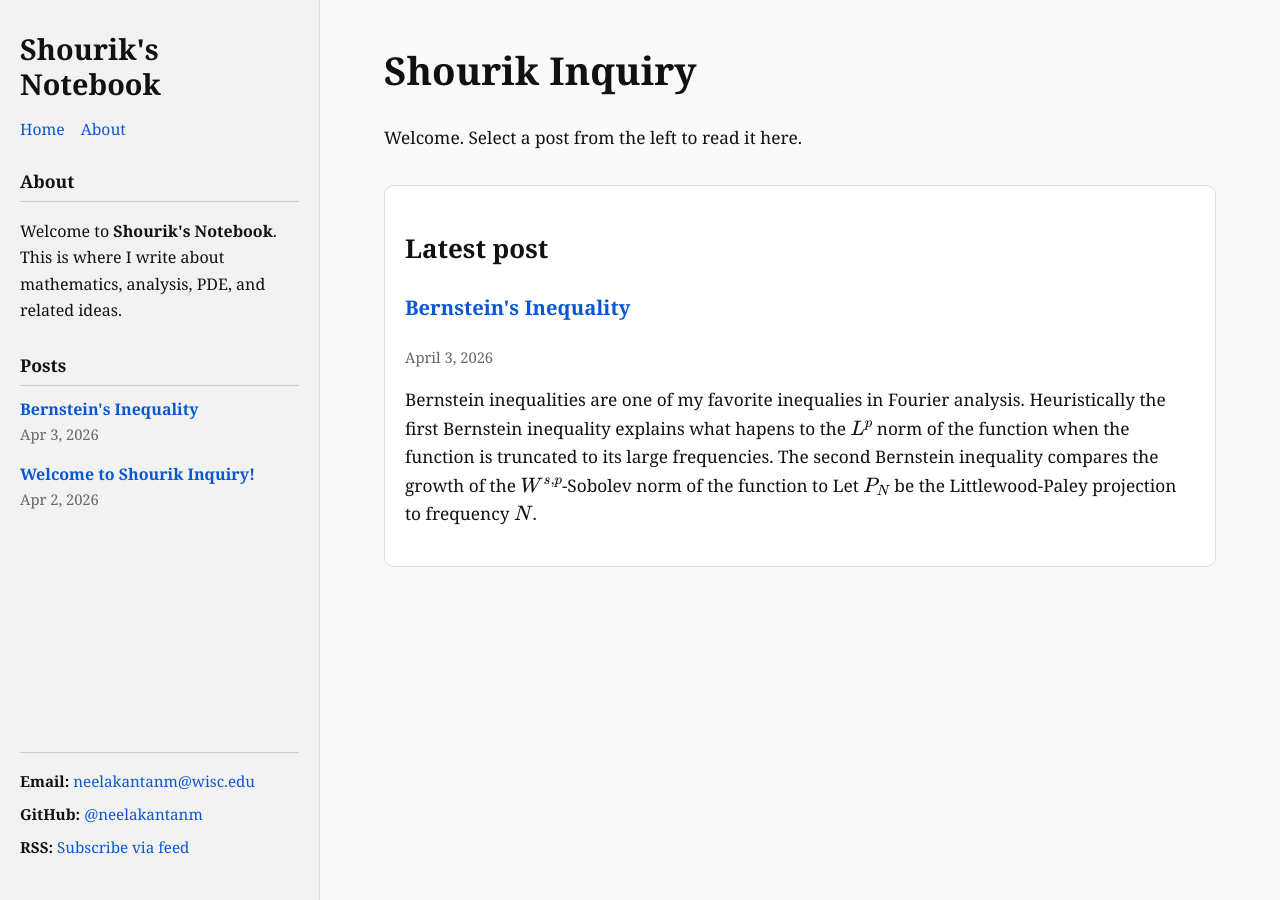
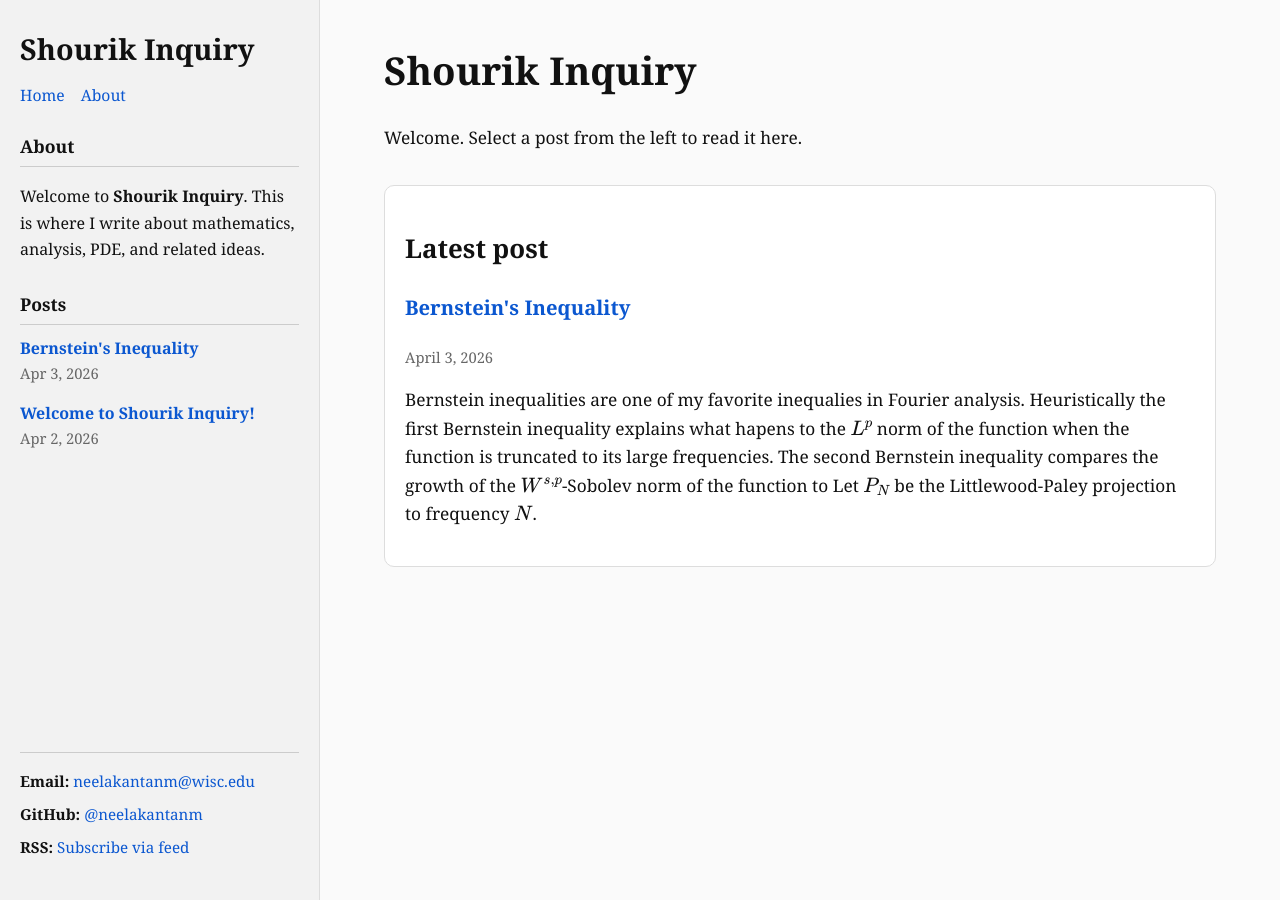
Before and after one commit to neelakantanm/Blog, a Jekyll site: the page built from index.markdown, in a window 1280 px wide. Built offline with Jekyll 4.4.1, drawn with Linux system fonts in a browser that asks for light colours.

```diff
--- a/_config.yml
+++ b/_config.yml
@@ -18,7 +18,7 @@
 # You can create any custom variable you would like, and they will be accessible
 # in the templates via {{ site.myvariable }}.
 
-title: Shourik's Notebook
+title: Shourik Inquiry
 email: neelakantanm@wisc.edu
 description: >- # this means to ignore newlines until "baseurl:"
 #  In this blog I intend to write about math and AI.
@@ -29,9 +29,9 @@ github_username:  neelakantanm
 disqus:
   shortname: YOUR-DISQUS-SHORTNAME
 # Build settings
-# theme: minima
-#plugins:
-#  - jekyll-feed
+theme: minima
+plugins:
+  - jekyll-feed
 markdown: kramdown
 
 #kramdown:
```
